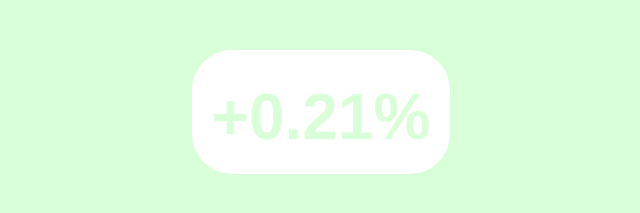
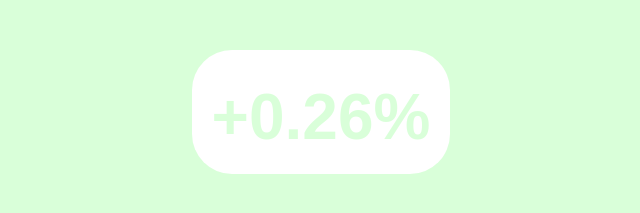
Before and after one commit to brycedorn/market-vibe, a plain HTML site: page index.html in a window 1280 px wide. Shown: the part 401-614 px from the top of the page, 319-959 px from the left. Drawn offline with Linux system fonts and the light colour scheme.

Commit message:
Deploying to gh-pages from  @ 45265f623c32af334a3b6d1cabfbdadf5e33c208 🚀

```diff
--- a/index.html
+++ b/index.html
@@ -1 +1 @@
-<!DOCTYPE html><html><head><title>Market is 😐 today.</title><meta charset="utf-8"><link rel="preconnect" href="https://finnhub.io"></head><body style="margin:0"><div style="width:100%;height:100vh;display:flex;flex-direction:column;align-items:center;justify-content:center;background-color:rgba(0,255,0,.15);font-family:sans-serif"><h1 style="font-size:12em;cursor:default;margin:0">😐</h1><h2 style="border-radius:40px;background:#fff;cursor:default;padding:30px 20px 20px;color:rgba(0,255,0,.15);font-size:4em">+0.21%</h2></div> </body></html>
+<!DOCTYPE html><html><head><title>Market is 😐 today.</title><meta charset="utf-8"><link rel="preconnect" href="https://finnhub.io"></head><body style="margin:0"><div style="width:100%;height:100vh;display:flex;flex-direction:column;align-items:center;justify-content:center;background-color:rgba(0,255,0,.15);font-family:sans-serif"><h1 style="font-size:12em;cursor:default;margin:0">😐</h1><h2 style="border-radius:40px;background:#fff;cursor:default;padding:30px 20px 20px;color:rgba(0,255,0,.15);font-size:4em">+0.26%</h2></div> </body></html>
```
